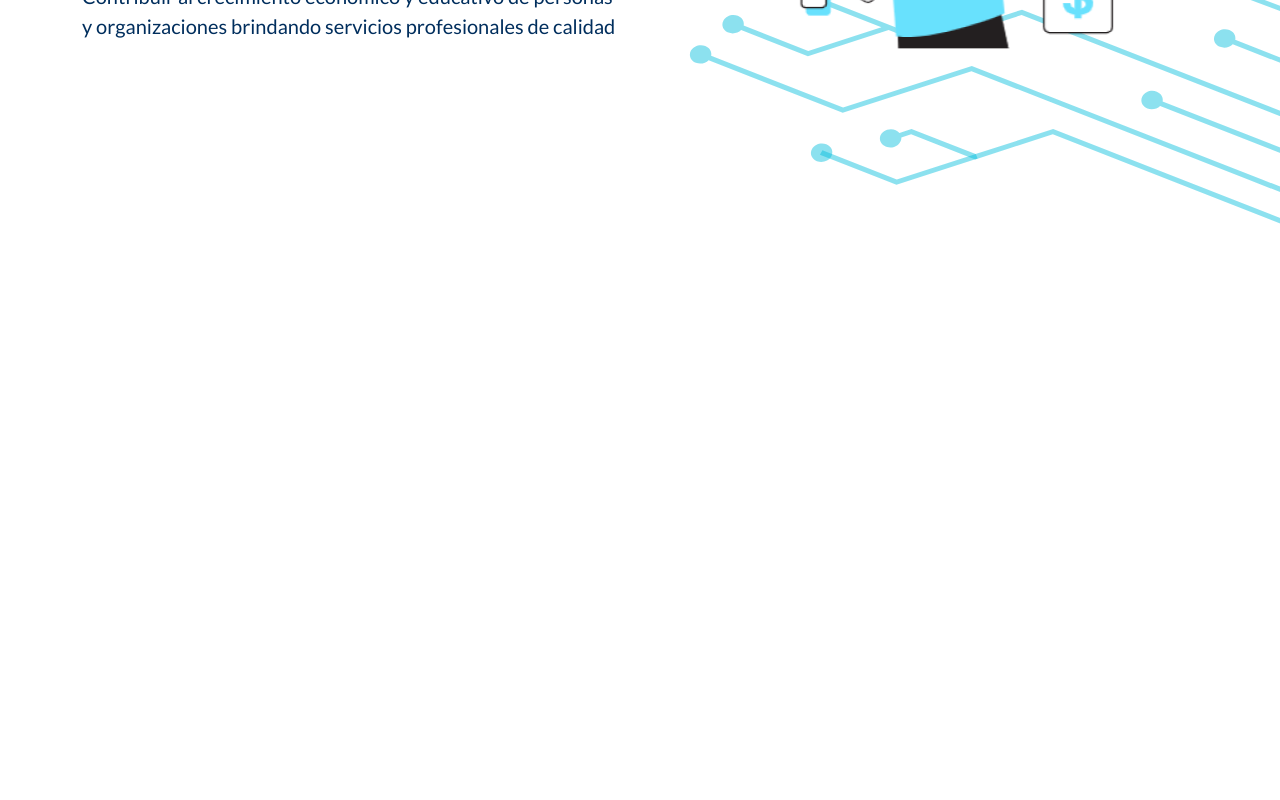
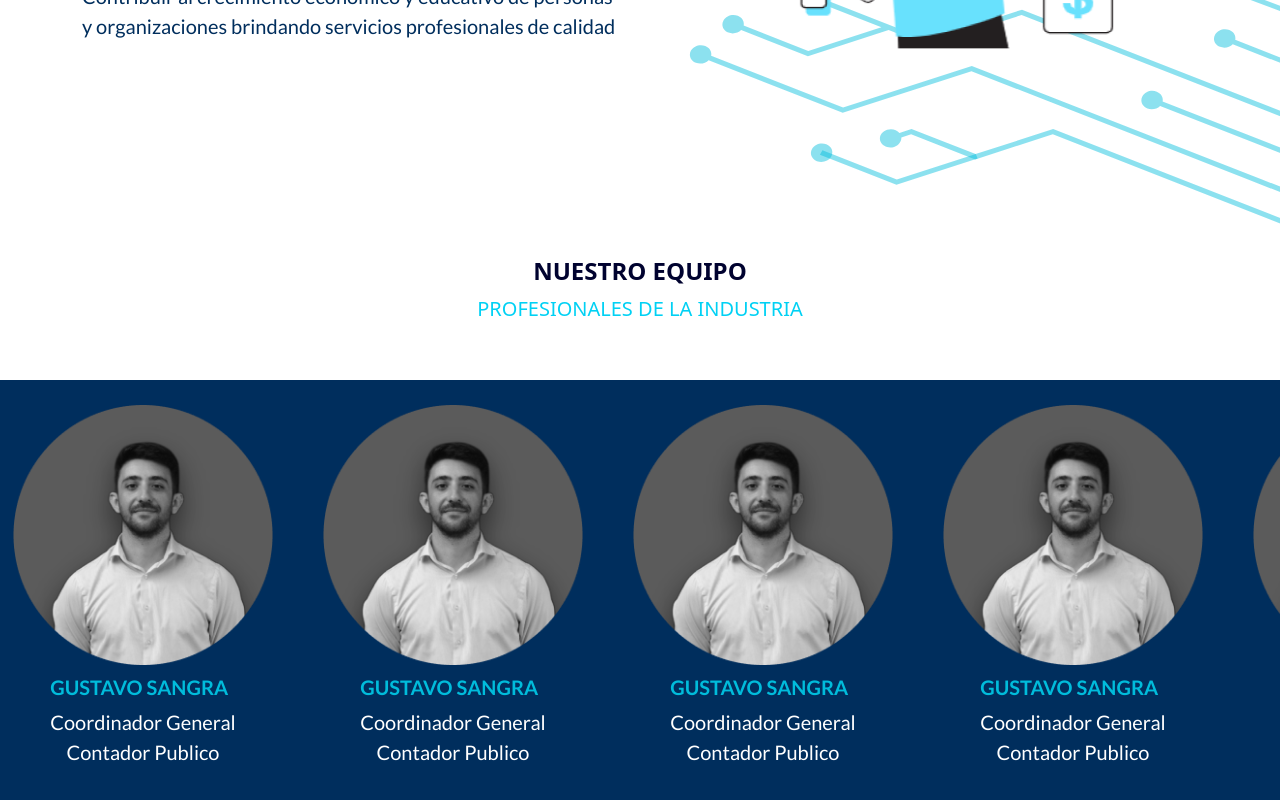
Before and after one commit to skyEleven11/sky-web, a Next.js app: page / in a window 1280 px wide. Shown: the part 5155-5955 px from the top of the page. Before the commit the page ends 5684 px from the top, so only its background shows below. Built offline with nearby package versions, Linux system fonts and the light colour scheme.

Commit message:
feat: our Team

```diff
--- a/pages/index.js
+++ b/pages/index.js
@@ -3,6 +3,7 @@ import { Container } from "react-bootstrap";
 import AboutUs from "../sections/aboutUs";
 import OurClients from "../sections/ourClients";
 import OurCourses from "../sections/ourCourses";
+import OurTeam from "../sections/ourTeam";
 import ServiceHome from "../sections/serviceHome";
 import Welcome from "../sections/welcome";
 
@@ -16,12 +17,29 @@ export default function Home() {
         <link rel="icon" href="/favicon.ico" />
       </Head>
       <Container className="content-cont">
-        <Welcome/>
-        <ServiceHome title="Nuestros Servicios" subtitle="Soluciones Integrales" services={[]}/>
-        <OurClients title="Nuestros Clientes" subtitle="Nos avalan y respaldan" messages={[]}/>
-        <OurCourses title="Nuestros Cursos" subtitle="educación sin límites" courses={[]}/>
-        <AboutUs title="¿Quienes Somos?" subtitle="compromiso y seriedad" team={[]}/>
+        <Welcome />
+        <ServiceHome
+          title="Nuestros Servicios"
+          subtitle="Soluciones Integrales"
+          services={[]}
+        />
+        <OurClients
+          title="Nuestros Clientes"
+          subtitle="Nos avalan y respaldan"
+          messages={[]}
+        />
+        <OurCourses
+          title="Nuestros Cursos"
+          subtitle="educación sin límites"
+          courses={[]}
+        />
+        <AboutUs title="¿Quienes Somos?" subtitle="compromiso y seriedad" />
       </Container>
+      <OurTeam
+          title="Nuestro Equipo"
+          subtitle="Profesionales de la industria"
+          team={[]}
+        />
     </>
   );
 }
--- a/sections/aboutUs.jsx
+++ b/sections/aboutUs.jsx
@@ -3,7 +3,7 @@ import Header from "../components/header";
 import UsBackground_illustration from "../components/illustrations/UsBackground_illustration";
 import styles from "../styles/sectionsStyles/aboutUs.module.css";
 
-export default function AboutUs({ title, subtitle, team }) {
+export default function AboutUs({ title, subtitle }) {
   return (
     <section
       className={`row d-flex justify-content-between align-items-center ${styles.aboutUsHomeCont}`}
--- /dev/null
+++ b/sections/ourTeam.jsx
@@ -0,0 +1,140 @@
+import Image from "next/image";
+import Header from "../components/header";
+import styles from "../styles/sectionsStyles/ourTeam.module.css";
+
+export default function OurTeam({ title, subtitle, team }) {
+  return (
+    <section
+      className={`row d-flex justify-content-between align-items-center ${styles.teamHomeCont}`}
+    >
+      <Header title={title} subtitle={subtitle} />
+      <div className={styles.teamCont}>
+        <div className={styles.teamCard}>
+          <Image
+            src="/images/Team_01.png"
+            alt="Sky Eleven miembro del equipo"
+            width="260"
+            height="260"
+          />
+          <div className={styles.teamMemberInfo}>
+            <h6 className={`small-headers ${styles.colorDwBlue}`}>
+              Gustavo Sangra
+            </h6>
+            <p className="general-text white-blue-text text-center">
+              Coordinador General
+              <br /> Contador Publico
+            </p>
+          </div>
+        </div>
+
+        <div className={styles.teamCard}>
+          <Image
+            src="/images/Team_01.png"
+            alt="Sky Eleven miembro del equipo"
+            width="260"
+            height="260"
+          />
+          <div className={styles.teamMemberInfo}>
+            <h6 className={`small-headers ${styles.colorDwBlue}`}>
+              Gustavo Sangra
+            </h6>
+            <p className="general-text white-blue-text text-center">
+              Coordinador General
+              <br /> Contador Publico
+            </p>
+          </div>
+        </div>
+
+        <div className={styles.teamCard}>
+          <Image
+            src="/images/Team_01.png"
+            alt="Sky Eleven miembro del equipo"
+            width="260"
+            height="260"
+          />
+          <div className={styles.teamMemberInfo}>
+            <h6 className={`small-headers ${styles.colorDwBlue}`}>
+              Gustavo Sangra
+            </h6>
+            <p className="general-text white-blue-text text-center">
+              Coordinador General
+              <br /> Contador Publico
+            </p>
+          </div>
+        </div>
+
+        <div className={styles.teamCard}>
+          <Image
+            src="/images/Team_01.png"
+            alt="Sky Eleven miembro del equipo"
+            width="260"
+            height="260"
+          />
+          <div className={styles.teamMemberInfo}>
+            <h6 className={`small-headers ${styles.colorDwBlue}`}>
+              Gustavo Sangra
+            </h6>
+            <p className="general-text white-blue-text text-center">
+              Coordinador General
+              <br /> Contador Publico
+            </p>
+          </div>
+        </div>
+
+        <div className={styles.teamCard}>
+          <Image
+            src="/images/Team_01.png"
+            alt="Sky Eleven miembro del equipo"
+            width="260"
+            height="260"
+          />
+          <div className={styles.teamMemberInfo}>
+            <h6 className={`small-headers ${styles.colorDwBlue}`}>
+              Gustavo Sangra
+            </h6>
+            <p className="general-text white-blue-text text-center">
+              Coordinador General
+              <br /> Contador Publico
+            </p>
+          </div>
+        </div>
+
+        <div className={styles.teamCard}>
+          <Image
+            src="/images/Team_01.png"
+            alt="Sky Eleven miembro del equipo"
+            width="260"
+            height="260"
+          />
+          <div className={styles.teamMemberInfo}>
+            <h6 className={`small-headers ${styles.colorDwBlue}`}>
+              Gustavo Sangra
+            </h6>
+            <p className="general-text white-blue-text text-center">
+              Coordinador General
+              <br /> Contador Publico
+            </p>
+          </div>
+        </div>
+
+        <div className={styles.teamCard}>
+          <Image
+            src="/images/Team_01.png"
+            alt="Sky Eleven miembro del equipo"
+            width="260"
+            height="260"
+          />
+          <div className={styles.teamMemberInfo}>
+            <h6 className={`small-headers ${styles.colorDwBlue}`}>
+              Gustavo Sangra
+            </h6>
+            <p className="general-text white-blue-text text-center">
+              Coordinador General
+              <br /> Contador Publico
+            </p>
+          </div>
+        </div>
+      </div>
+    </section>
+  );
+}
--- /dev/null
+++ b/styles/sectionsStyles/ourTeam.module.css
@@ -0,0 +1,51 @@
+.teamHomeCont {
+  margin-top: 200px;
+}
+
+.teamCont{
+  background-color: var(--dblue-color);
+  margin-top: 40px;
+  width: 100%;
+  display: flex;
+  overflow-x: scroll;
+  align-items: center;
+  padding: 25px;
+}
+
+.teamCont::-webkit-scrollbar {
+  width: 5px;
+  height: 7px;
+}
+
+/* Track */
+.teamCont::-webkit-scrollbar-track {
+  background: #e6e6e6;
+  border-radius: 20px;
+}
+
+/* Handle */
+.teamCont::-webkit-scrollbar-thumb {
+  background: var(--mwblue-color);
+  border-radius: 20px;
+}
+
+/* Handle on hover */
+.teamCont::-webkit-scrollbar-thumb:hover {
+  background: var(--mwblue-color);
+}
+
+.teamCard{
+  margin-right: 50px;
+  display: flex;
+  flex-direction: column;
+  align-items: center;
+  justify-content: center;
+}
+
+.colorDwBlue{
+  color: var(--mwblue-color);
+}
+
+.teamMemberInfo{
+  margin-top: 10px;
+}
```
Also changed, not shown: public/images/Team_01.png (added).
